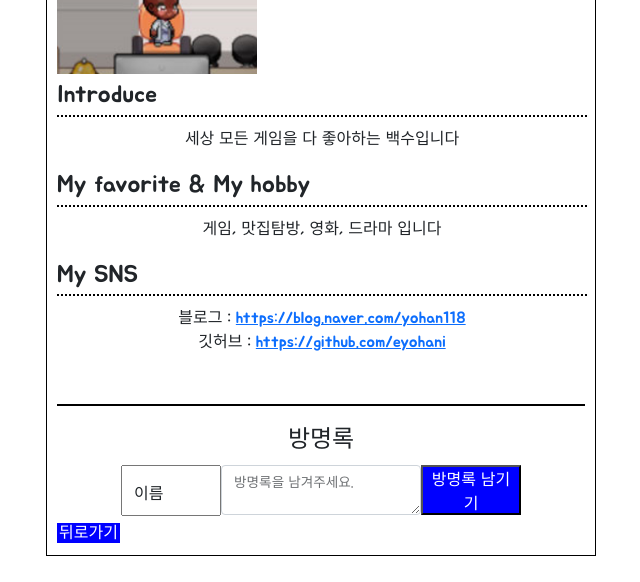
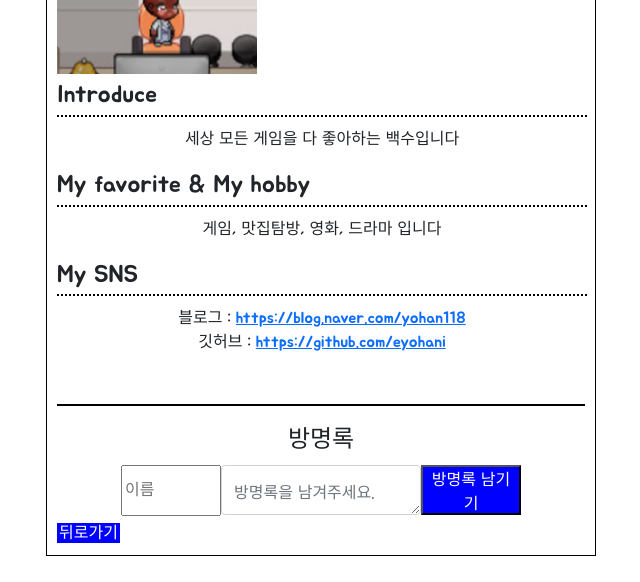
Before and after one commit to pledge24/SA, a plain HTML site: page index3.html in a window 1280 px wide. Shown: the part 156-738 px from the top of the page, without its empty margins (319-959 px from the left). Drawn offline with nearby package versions, Linux system fonts and the light colour scheme; no server answers.

Commit message:
삭제버튼 클릭시 컨펌 알림 창 , 방명록 박스 글씨 보이고 기입시 사라짐
삭제버튼 클릭시 컨펌 알림 창 , 방명록 박스 글씨 보이고 기입시 사라짐

```diff
--- a/index3.html
+++ b/index3.html
@@ -44,6 +44,9 @@
 
         // 삭제 버튼 클릭 시 방명록 삭제 // .on = 이벤트 바인딩 (클릭, 삭제버튼) async function 함수 = 반환
         $(document).on('click', '#gestBookdelete', async function () {
+
+            if (confirm("정말로 삭제하시겠습니까?")) {
+
             // .closest = 현재 클릭된 삭제 버튼의 가까운 .myMessage에 내용을 삭제
             let temp = $(this).closest('.myMessage');
 
@@ -55,7 +58,9 @@
 
             // 선택한것을 삭제하는 것
             temp.remove();
+            }
         })
+
 
         // 수정 버튼 클릭 시 방명록 수정
         $(document).on('click', '#gestBookedit', async function () {
@@ -157,12 +162,12 @@
             <h4 class="Bookh4">방명록</h4>
             <div id="gestBook">
                 <div class="form-floating mb-1">
-                    <input type="text" class="name" id="name">
-                    <label for="floatingInput">이름</label>
+                    <input type="text" class="name" id="name" placeholder="이름">
+                    <label for="floatingInput"></label>
                 </div>
                 <div class="form-floating">
-                    <textarea class="form-control" id="getMemo"></textarea>
-                    <label for="floatingTextarea">방명록을 남겨주세요.</label>
+                    <form> <textarea class="form-control" id="getMemo" placeholder="방명록을 남겨주세요."></textarea>
+                    <label for="floatingTextarea"></label></form>
                 </div>
                 <button id="savebtn">방명록 남기기</button>
             </div>
```
Also changed, not shown: index1.html (+8 -4 lines), index2.html (+7 -4 lines), index4.html (+8 -4 lines).
